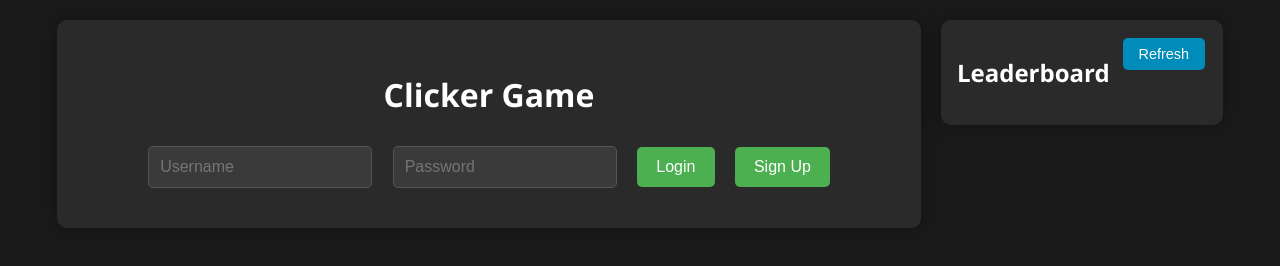
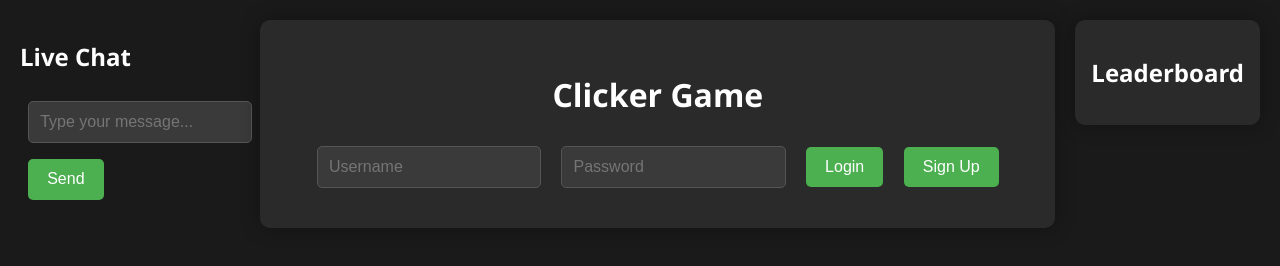
Before and after one commit to PAW122/flex-server, a website: page src/web/index.html in a window 1280 px wide. Drawn offline with nearby package versions, Linux system fonts and the light colour scheme.

Commit message:
Update index.html

```diff
--- a/src/web/index.html
+++ b/src/web/index.html
@@ -7,7 +7,13 @@
     <link rel="stylesheet" href="styles.css">
 </head>
 <body class="dark-theme">
-    <div class="game-container">
+     <div id="chatContainer">
+        <h2>Live Chat</h2>
+        <div id="chatMessages"></div>
+        <input type="text" id="chatInput" placeholder="Type your message...">
+        <button id="sendChatButton">Send</button>
+    </div>
+        <div class="game-container">
         <h1>Clicker Game</h1>
         <div id="authSection">
             <input type="text" id="username" placeholder="Username">
@@ -75,9 +81,9 @@
     <div id="leaderboardContainer">
         <h2>Leaderboard</h2>
         <ul id="leaderboardList"></ul>
-        <button id="refreshButton" class="corner-button">Refresh</button>
     </div>
     <div id="earningAnimationContainer"></div>
+    <script src="https://cdnjs.cloudflare.com/ajax/libs/socket.io/4.3.2/socket.io.js"></script>
     <script src="game.js"></script>
 </body>
 </html>
```
